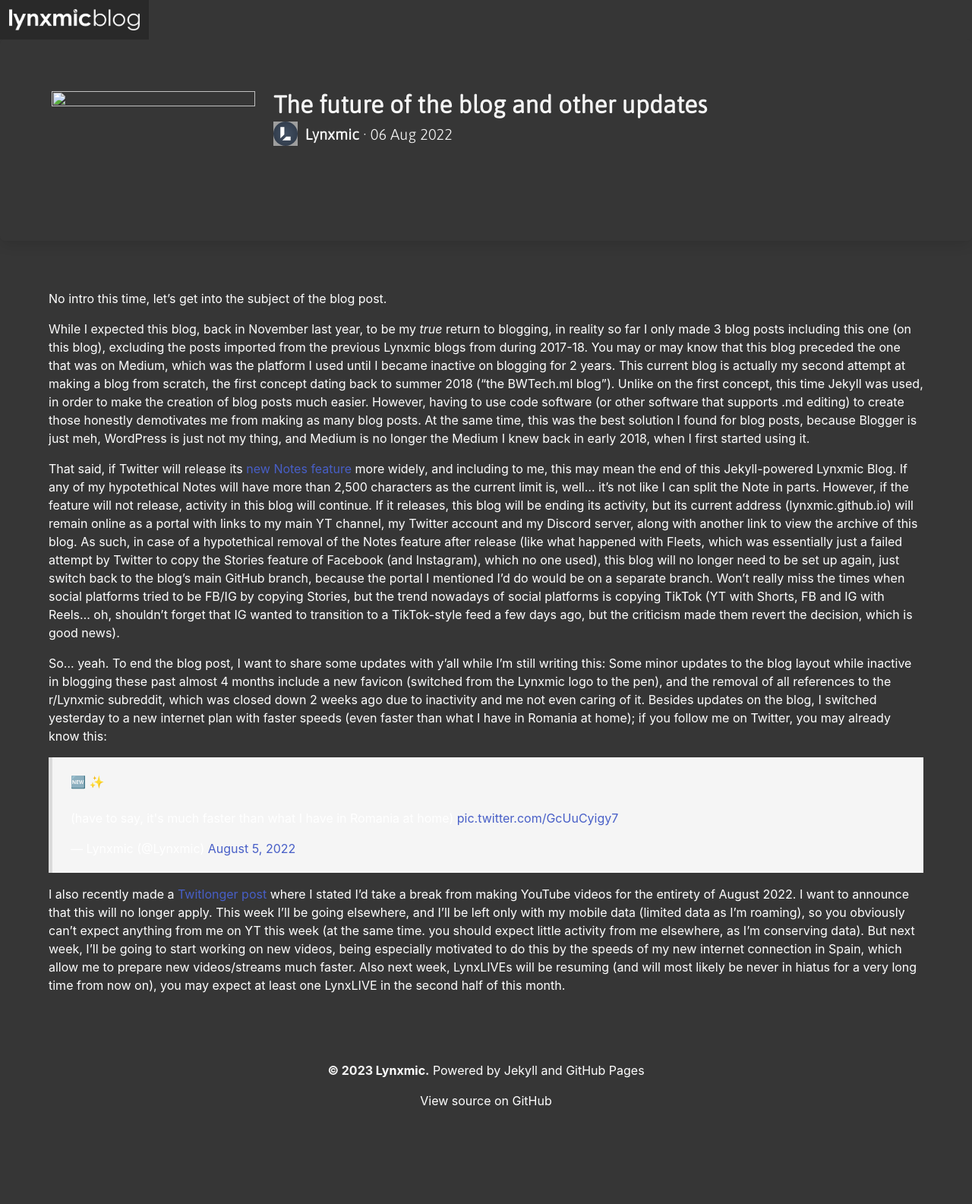
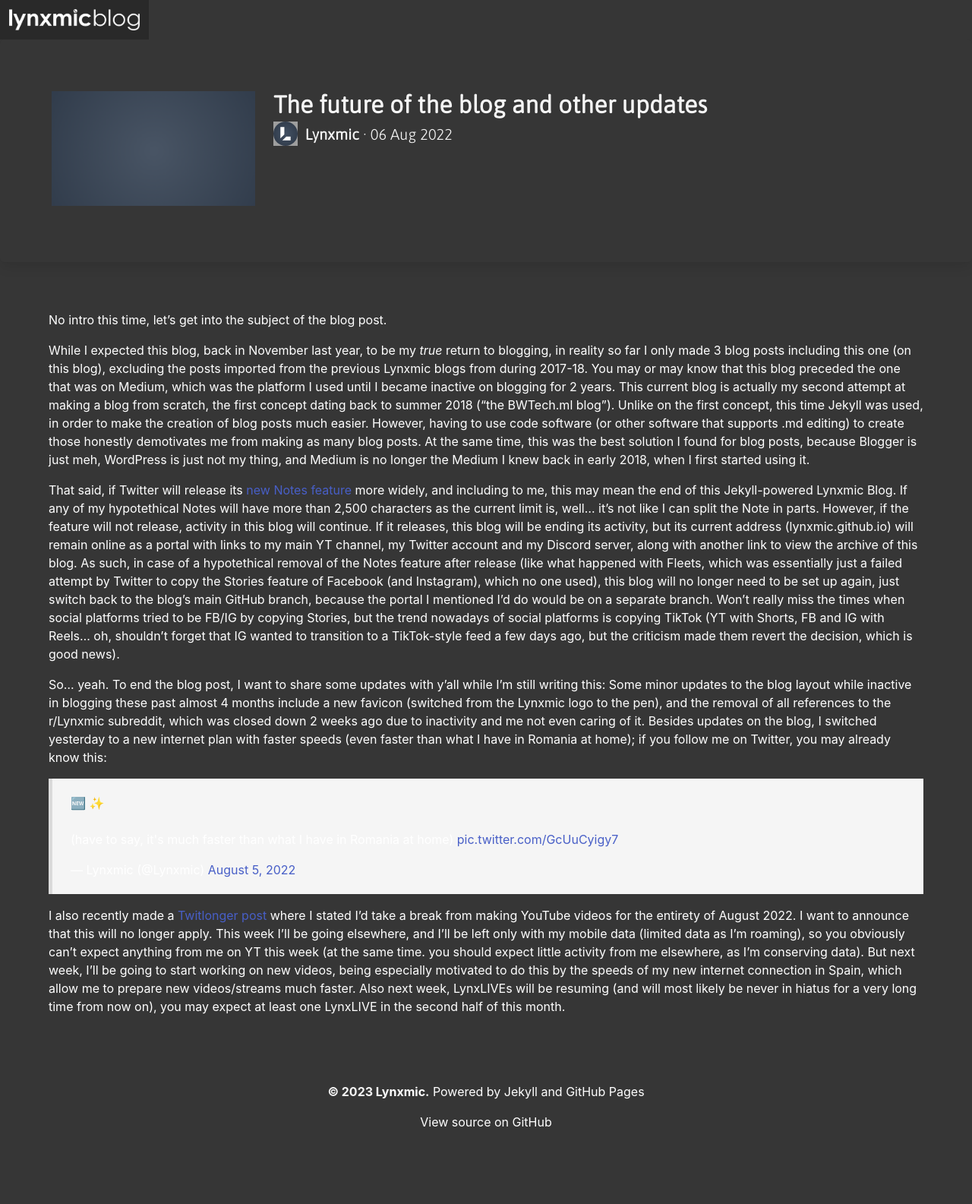
Before and after one commit to theclyron/lynxblog, a Jekyll site: the page built from docs/_posts/2022-08-06-the-future-of-the-blog.markdown, in a window 1280 px wide. Shown: the whole page at 76% size. Built offline with Jekyll 4.4.1, drawn with Linux system fonts in a browser that asks for light colours; nearby versions of some CDN libraries; comment, search, counter and statistics services are not loaded; before the commit the page ends 1557 px from its top, so only the background shows below that.

```diff
--- a/docs/_posts/2022-08-06-the-future-of-the-blog.markdown
+++ b/docs/_posts/2022-08-06-the-future-of-the-blog.markdown
@@ -3,8 +3,8 @@
 layout: post
 title: "The future of the blog and other updates"
 date: 6 August 2022
-author: Lynxmic
-image: https://lynxmic.github.io/img/placeholder.png # default: https://lynxmic.github.io/img/placeholder.png
+image: placeholder.png # default: placeholder.png
+alt:
 ---
 No intro this time, let's get into the subject of the blog post.
 
```
